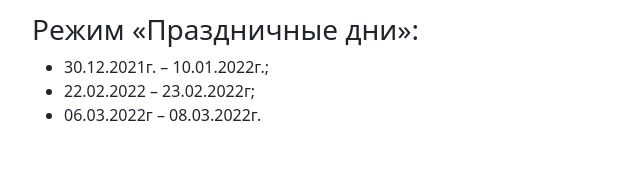
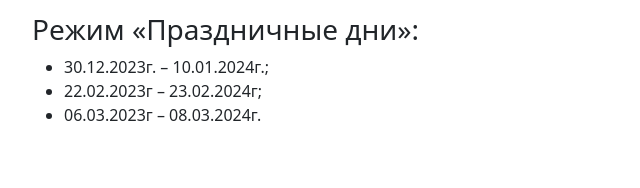
Before and after one commit to alexfeklin1234/sinegorie, a plain HTML site: page pages/suite.html in a window 1280 px wide. Shown: the part 319-507 px from the top of the page, 0-640 px from the left. Drawn offline with nearby package versions, Linux system fonts and the light colour scheme.

Commit message:
first commit

```diff
--- a/pages/suite.html
+++ b/pages/suite.html
@@ -58,9 +58,9 @@
 <div class="mode">
   <h3>Режим «Праздничные дни»:</h3>
   <ul>
-    <li>30.12.2021г. – 10.01.2022г.;</li>
-    <li>22.02.2022 – 23.02.2022г;</li>
-    <li>06.03.2022г – 08.03.2022г.</li>
+    <li>30.12.2023г. – 10.01.2024г.;</li>
+    <li>22.02.2023г – 23.02.2024г;</li>
+    <li>06.03.2023г – 08.03.2024г.</li>
   </ul>
 </div>
 
```
Also changed, not shown: index.html (+1 -5 lines).
